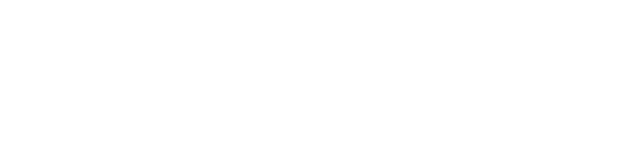
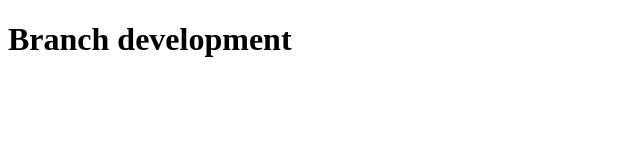
Before and after one commit to StarsHat18/PraktikumGit, a plain HTML site: page index.html in a window 1280 px wide. Shown: the whole page, without its empty margins (0-640 px from the left). Drawn offline with Linux system fonts and the light colour scheme.

Commit message:
branch development

```diff
--- a/index.html
+++ b/index.html
@@ -3,5 +3,6 @@
 <title>Praktikum branch git</title>
 </head>
 <body>
+    <h1>Branch development</h1>
 </body>
 </html>
```
